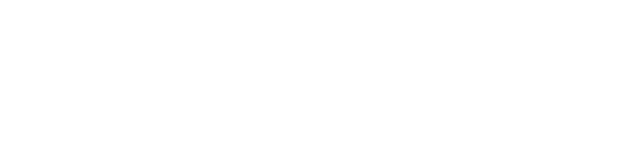
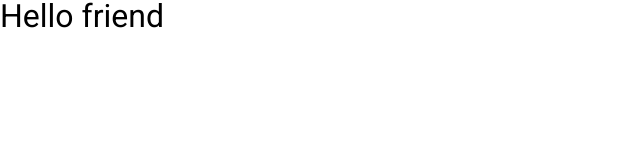
Before and after one commit to sonu-kumar2001/final-html-css-project, a plain HTML site: page index.html in a window 1280 px wide. Shown: the whole page, without its empty margins (0-640 px from the left). Drawn offline with Linux system fonts and the light colour scheme.

Commit message:
edited html

```diff
--- a/index.html
+++ b/index.html
@@ -8,6 +8,7 @@
     <link href="https://fonts.googleapis.com/css2?family=Montserrat:wght@300;400;500;600;700&family=Roboto:wght@400;500;700&display=swap" rel="stylesheet">
 </head>
 <body>
+    <h1>Hello friend</h1>
 
 </body>
 </html>
```
